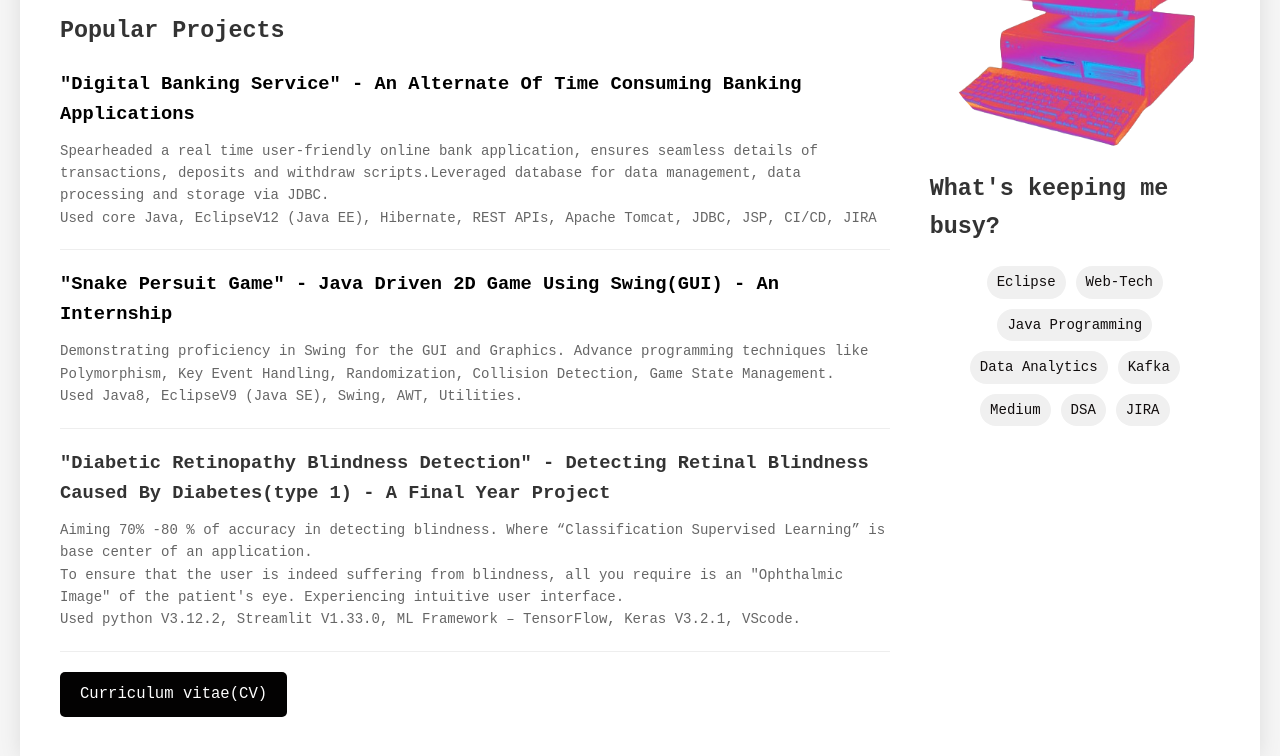
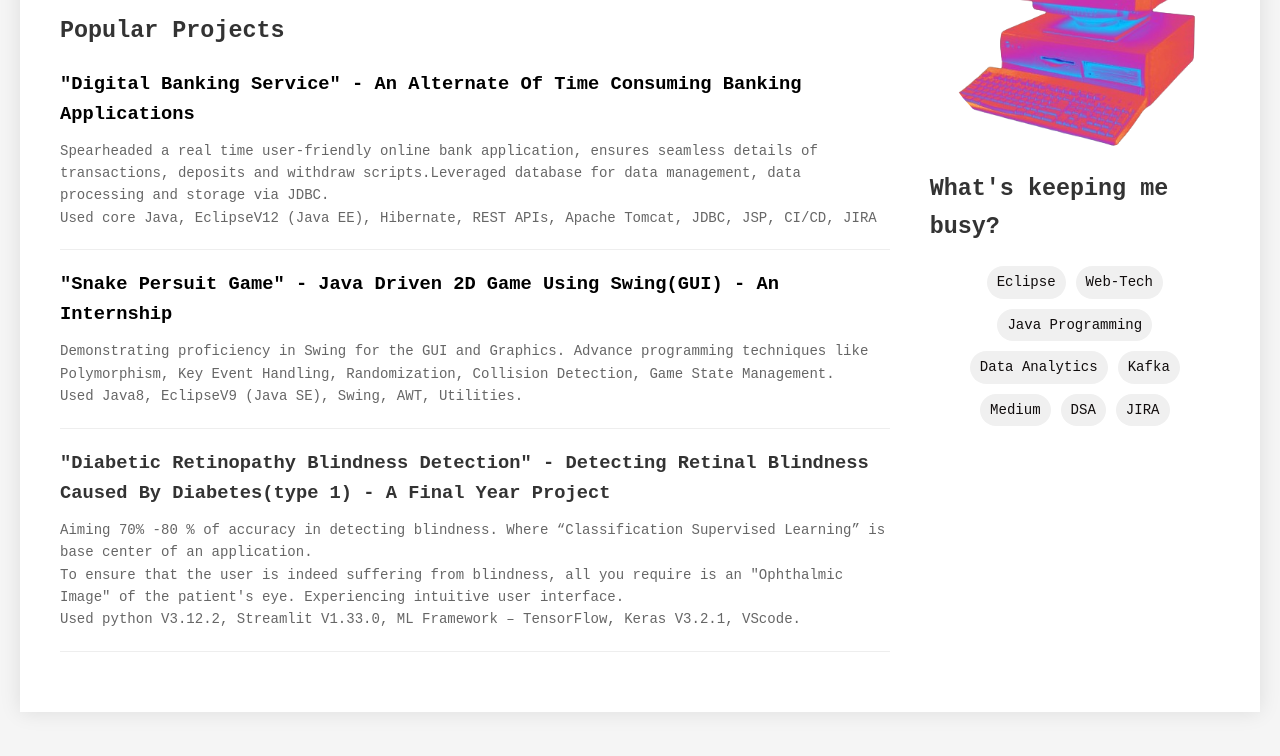
Before and after one commit to AwantikaAnkushe/Personal-Catalogue, a plain HTML site: page index.html in a window 1280 px wide. Shown: the part 284-1040 px from the top of the page. After the commit the page ends 1016 px from the top, so only its background shows below. Drawn offline with nearby package versions, Linux system fonts and the light colour scheme.

Commit message:
index.html

```diff
--- a/index.html
+++ b/index.html
@@ -206,13 +206,13 @@
                     </li>
 
                 </ul>
-                <div class="read-more">
-                    <a href="CV.png" class="button">Curriculum vitae(CV) </a>
+<!--                 <div class="read-more"> -->
+<!--                     <a href="CV.png" class="button">Curriculum vitae(CV) </a> -->
                     <!-- <link rel="icon" type="image/x-icon" href="nobg.png"> -->
 
                     <!-- <a href="page2.html" class="button">Certification and Internships</a> -->
 
-                </div>
+<!--                 </div> -->
                 <!-- <div class="read-more">
                     <a href="https://medium.com/@anerd" class="button">Certification and Internships</a>
                 </div> -->
```
